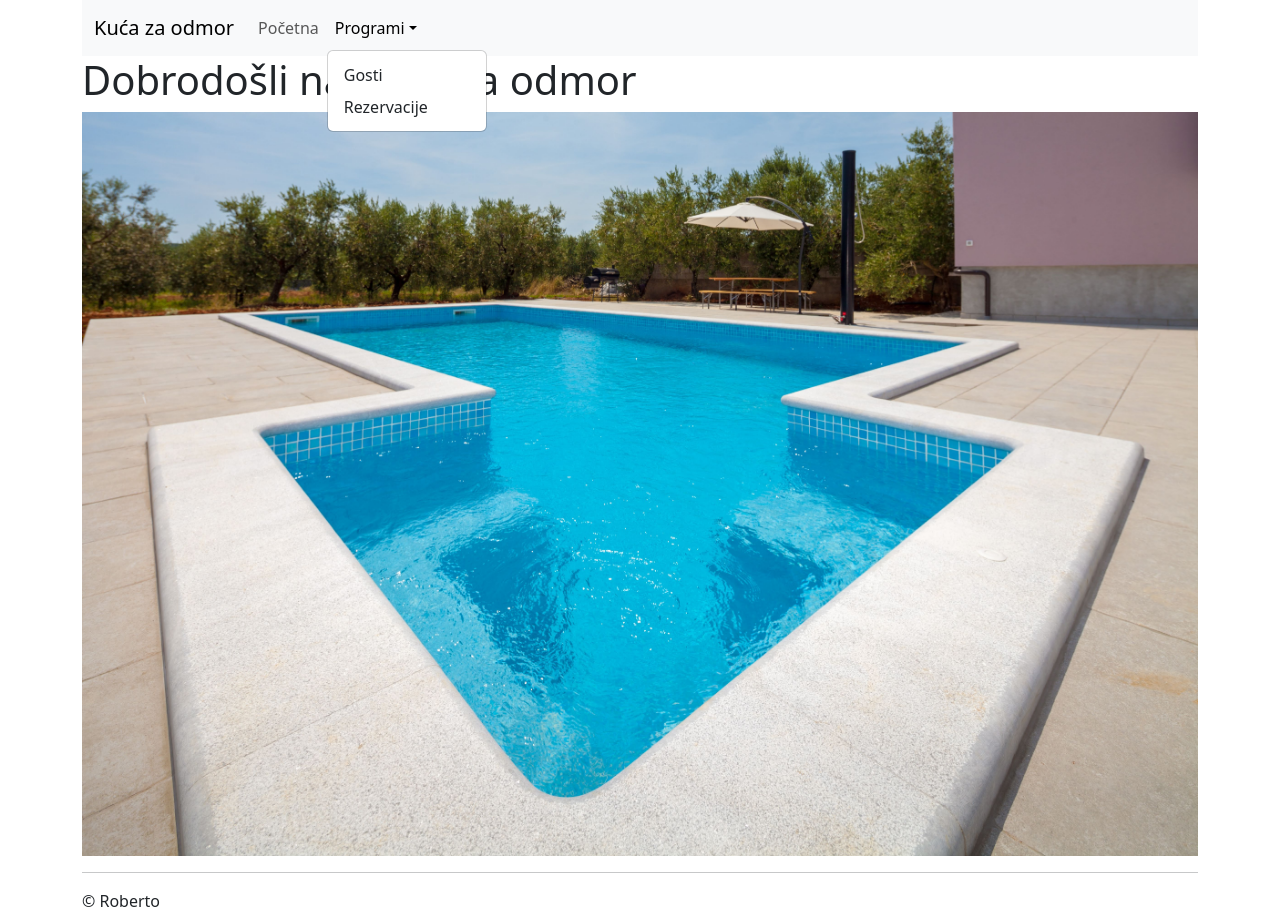
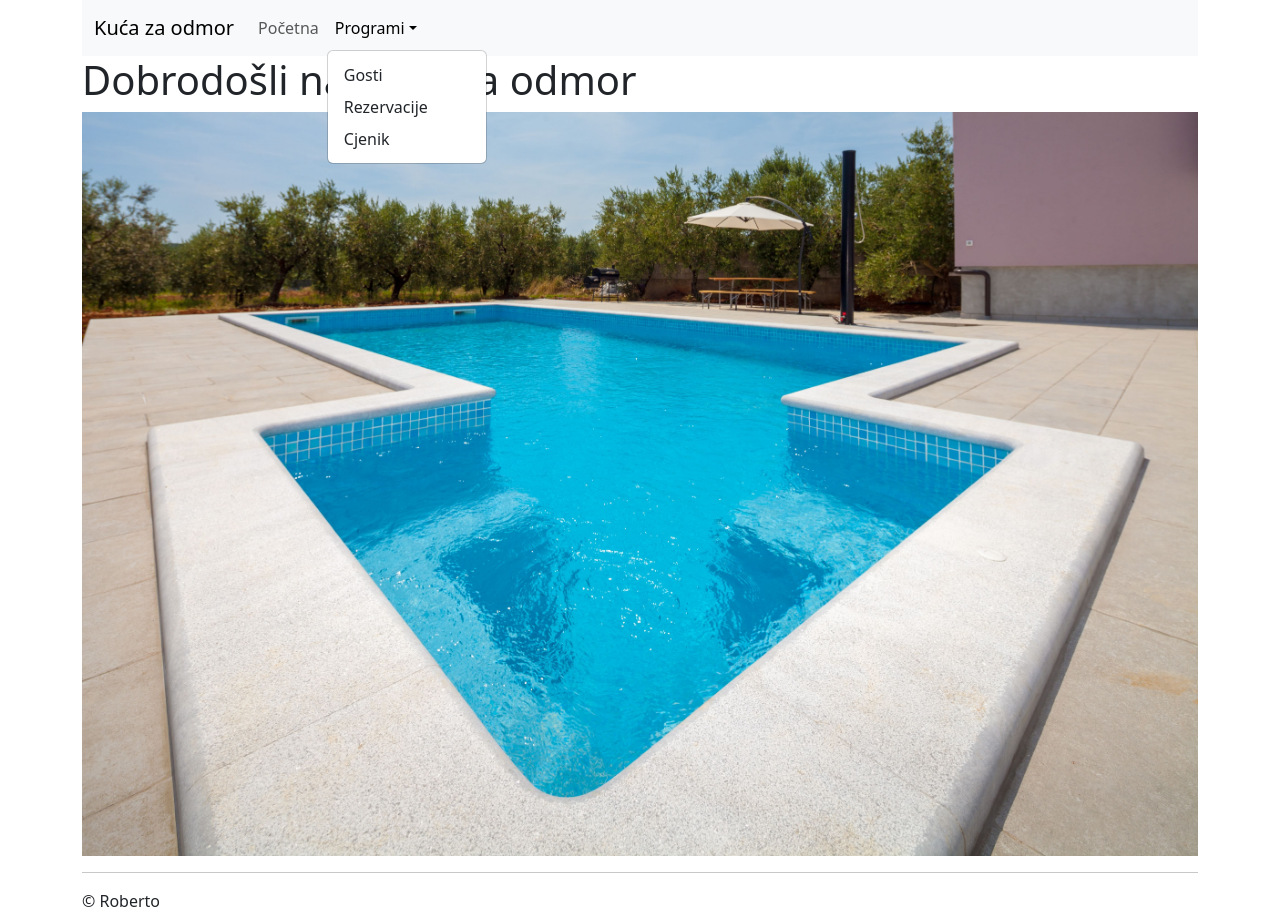
Before and after one commit to rperkovi/KucaZaOdmor, a React (Vite) app: page / in a window 1280 px wide. Both pictures are taken after a click on the button "Programi". Built offline with nearby package versions, Linux system fonts and the light colour scheme.

Commit message:
dodavanje cijenika

```diff
--- a/src/components/Izbornik.jsx
+++ b/src/components/Izbornik.jsx
@@ -23,9 +23,14 @@ export default function Izbornik() {
                             <NavDropdown.Item
                             onClick={()=>navigate(RouteNames.GOSTI)}
                             >Gosti</NavDropdown.Item>
+
                             <NavDropdown.Item
                             onClick={()=>navigate(RouteNames.REZERVACIJE)}
                             >Rezervacije</NavDropdown.Item>
+
+                            <NavDropdown.Item
+                            onClick={()=>navigate(RouteNames.CIJENE)}
+                            >Cjenik</NavDropdown.Item>
                         </NavDropdown>
                     </Nav>
                 </Navbar.Collapse>
```
